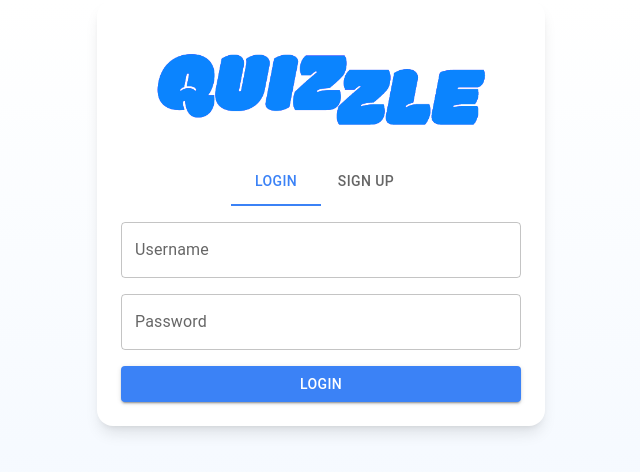
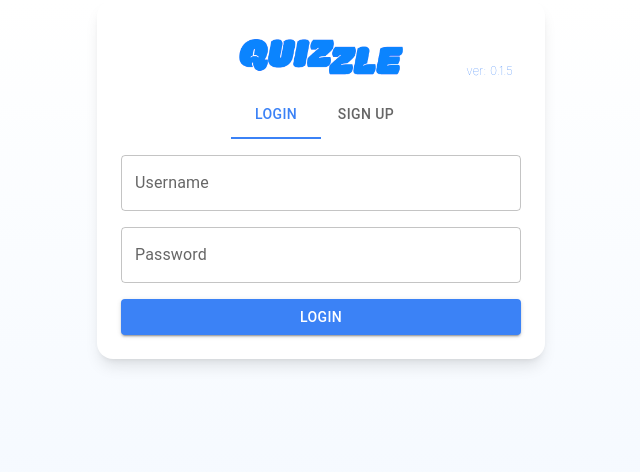
Before and after one commit to federico-circosta-hub/quizzle-frontend, a React (Create React App) app: page /admin/login in a window 1280 px wide. Shown: the top 472 px of the page, without its empty margins (319-959 px from the left). Built offline with nearby package versions, Linux system fonts and the light colour scheme.

Commit message:
version added

```diff
--- a/package.json
+++ b/package.json
@@ -1,6 +1,6 @@
 {
-  "name": "frontend",
-  "version": "0.1.0",
+  "name": "quizzle",
+  "version": "0.1.5",
   "private": true,
   "dependencies": {
     "@emotion/react": "^11.13.3",
--- /dev/null
+++ b/src/ui/components/AppVersion.tsx
@@ -0,0 +1,15 @@
+import React from "react";
+import pkg from "../../../package.json";
+
+const AppVersion = () => {
+  return (
+    <div
+      id="app-version"
+      className="absolute right-0 font-thin text-xs text-[#3b82f6] p-1 pb-3 pr-2"
+    >
+      ver: {pkg.version}
+    </div>
+  );
+};
+
+export default AppVersion;
--- /dev/null
+++ b/src/ui/components/LogoLine.tsx
@@ -0,0 +1,18 @@
+import React from "react";
+import AppVersion from "./AppVersion";
+
+const LogoLine = () => {
+  return (
+    <div className="w-full flex relative items-end">
+      <img
+        className="mx-auto"
+        src={require("../../imgs/logo3.png")}
+        alt="quizzle logo"
+        width={200}
+      />
+      <AppVersion />
+    </div>
+  );
+};
+
+export default LogoLine;
--- a/src/ui/pages/AdminAppContainer.tsx
+++ b/src/ui/pages/AdminAppContainer.tsx
@@ -1,6 +1,7 @@
 import React, { useState } from "react";
 import { Outlet, useNavigate } from "react-router-dom";
 import BottomNav from "../components/BottomNav";
+import LogoLine from "../components/LogoLine";
 
 const routes = {
   0: "/admin/dashboard/scores",
@@ -18,12 +19,7 @@ const AdminAppContainer = () => {
   };
   return (
     <>
-      <img
-        src={require("../../imgs/logo3.png")}
-        alt="quizzle logo"
-        width={200}
-      />
-
+      <LogoLine />
       <Outlet />
       <div className="flex-1">
         <BottomNav value={value} handleChange={handleChange} isAdmin={true} />
--- a/src/ui/pages/ChallengerAppContainer.tsx
+++ b/src/ui/pages/ChallengerAppContainer.tsx
@@ -5,6 +5,7 @@ import { useChallengerExistsQuery } from "../../redux/api";
 import { CircularProgress } from "@mui/material";
 import ErrorPage from "../components/ErrorPage";
 import AdminPassphraseModal from "../modal/AdminPassphraseModal";
+import LogoLine from "../components/LogoLine";
 
 type RoutesType = {
   0: string;
@@ -60,11 +61,7 @@ const ChallengerAppContainer = () => {
 
   return (
     <>
-      <img
-        src={require("../../imgs/logo3.png")}
-        alt="quizzle logo"
-        width={200}
-      />
+      <LogoLine />
       {isLoading ? (
         <CircularProgress />
       ) : !challengerExists ? (
--- a/src/ui/pages/admin/Login.tsx
+++ b/src/ui/pages/admin/Login.tsx
@@ -6,6 +6,7 @@ import CustomizedSnackbar from "../../components/CustomizedSnackbar";
 import { useDispatch } from "react-redux";
 import { setAdminStuff } from "../../../redux/adminSlice";
 import { jwtDecode } from "jwt-decode";
+import LogoLine from "../../components/LogoLine";
 const defaultFormValue = { username: "", passphrase: "", password: "" };
 const defaultMissingField = "Campo obbligatorio";
 const Login = () => {
@@ -104,7 +105,7 @@ const Login = () => {
   return (
     <>
       <div className="bg-white p-6 rounded-2xl shadow-lg w-11/12 max-w-md">
-        <img src={require("../../../imgs/logo3.png")} alt="quizzle logo" />
+        <LogoLine />
         <Tabs
           value={tab}
           onChange={(e, newValue) => tabChange(newValue)}
```
Also changed, not shown: 1 other file (tests, documents, lock files or other folders).
